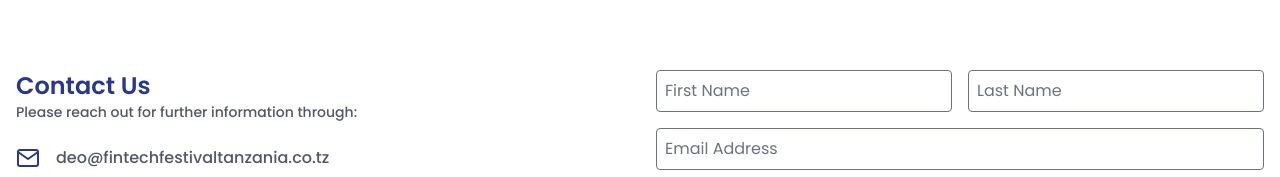
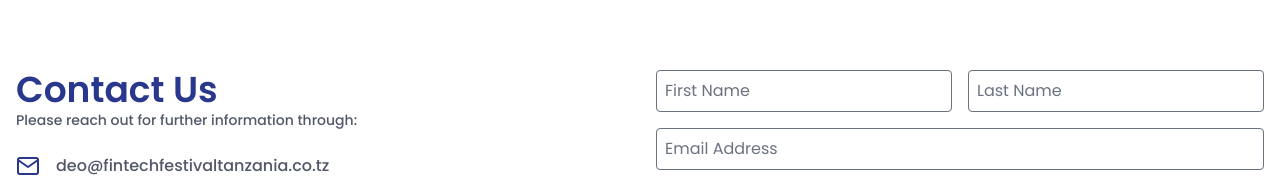
Before and after one commit to hellensoft/fintech, a React (Create React App) app: page /contact in a window 1280 px wide. Shown: the part 435-612 px from the top of the page. Built offline with nearby package versions, Linux system fonts and the light colour scheme.

Commit message:
Contact us Page

```diff
--- a/src/components/ContactUs.tsx
+++ b/src/components/ContactUs.tsx
@@ -27,7 +27,7 @@ const ContactUs: FC<IContactUs> = () => {
 		<SectionWrapper>
 			<div className="grid grid-cols-1 md:grid-cols-2 gap-8 py-28">
 				<div>
-					<h1 className="text-2xl  text-bluePrimary font-semibold">
+					<h1 className="text-4xl  text-bluePrimary font-semibold">
 						Contact Us
 					</h1>
 					<p className="text-grayText text-sm sm;text-base font-medium mb-6">
```
